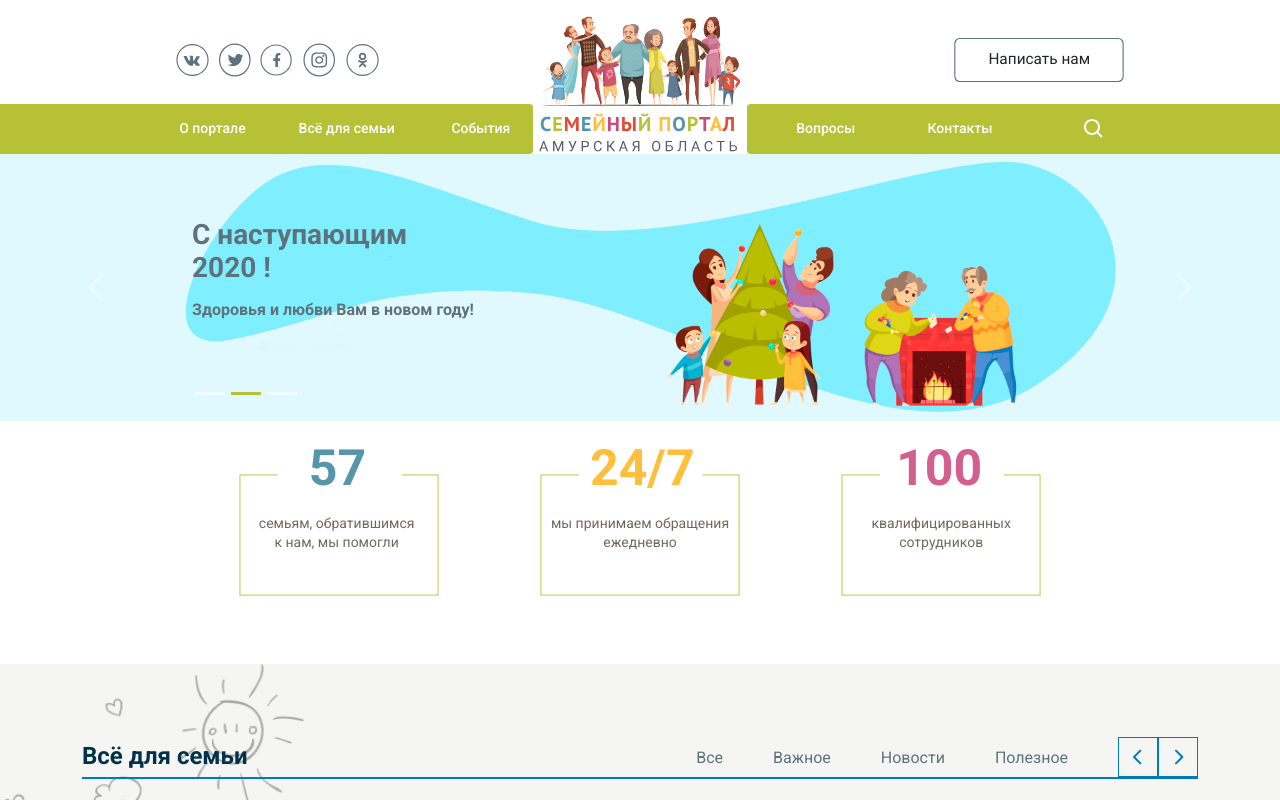
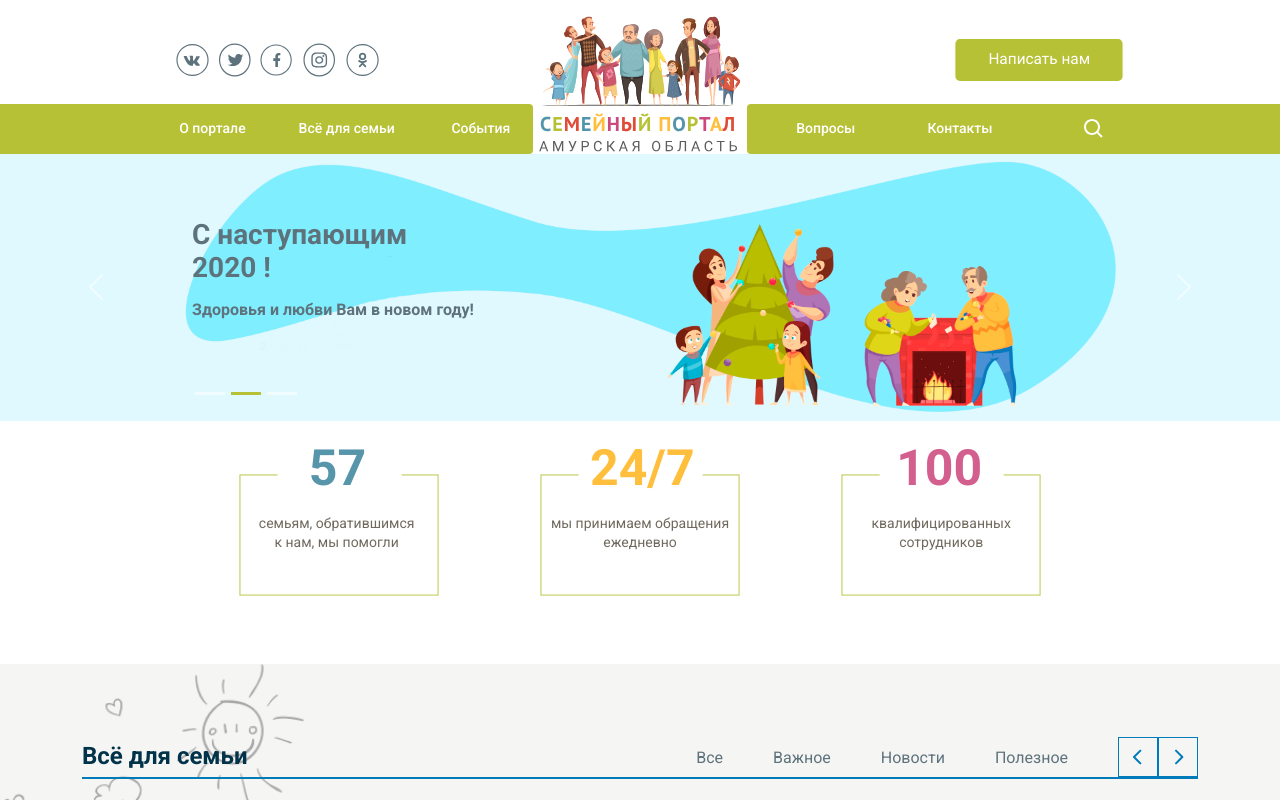
Before and after one commit to Svavushin/webSemeiniyPortal, a plain HTML site: page index1.html in a window 1280 px wide. In both pictures the pointer is over the link "Написать нам". Shown: the top 800 px of the page. Drawn offline with nearby package versions, Linux system fonts and the light colour scheme.

Commit message:
Add files via upload

```diff
--- a/styles/styles.css
+++ b/styles/styles.css
@@ -683,6 +683,9 @@ div.row.navbar-right.nav-svm-right a{
 }
 
 .btn-animation:hover{
+    border-color: #FFF;
+    background-color: #B7C136;
+    color:#FFF;
     transform: scale(1.1);
 }
 
```
